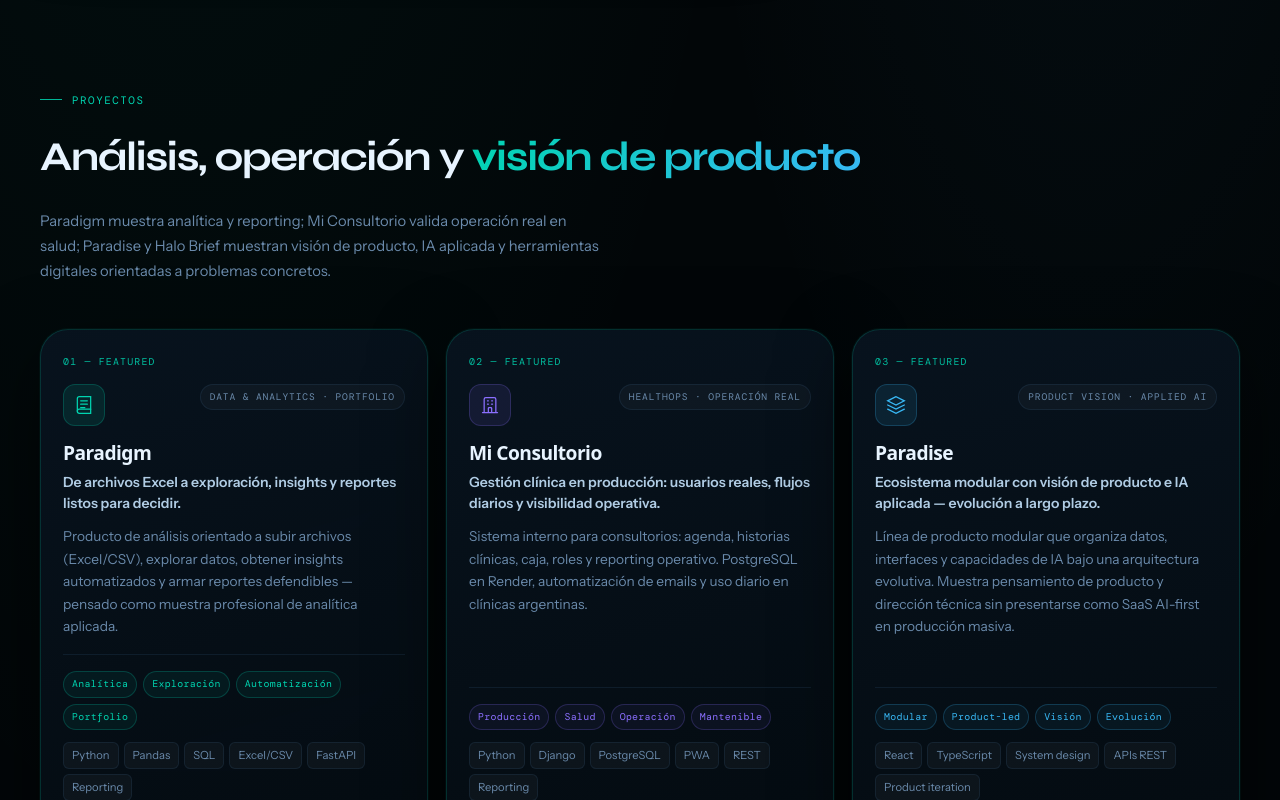
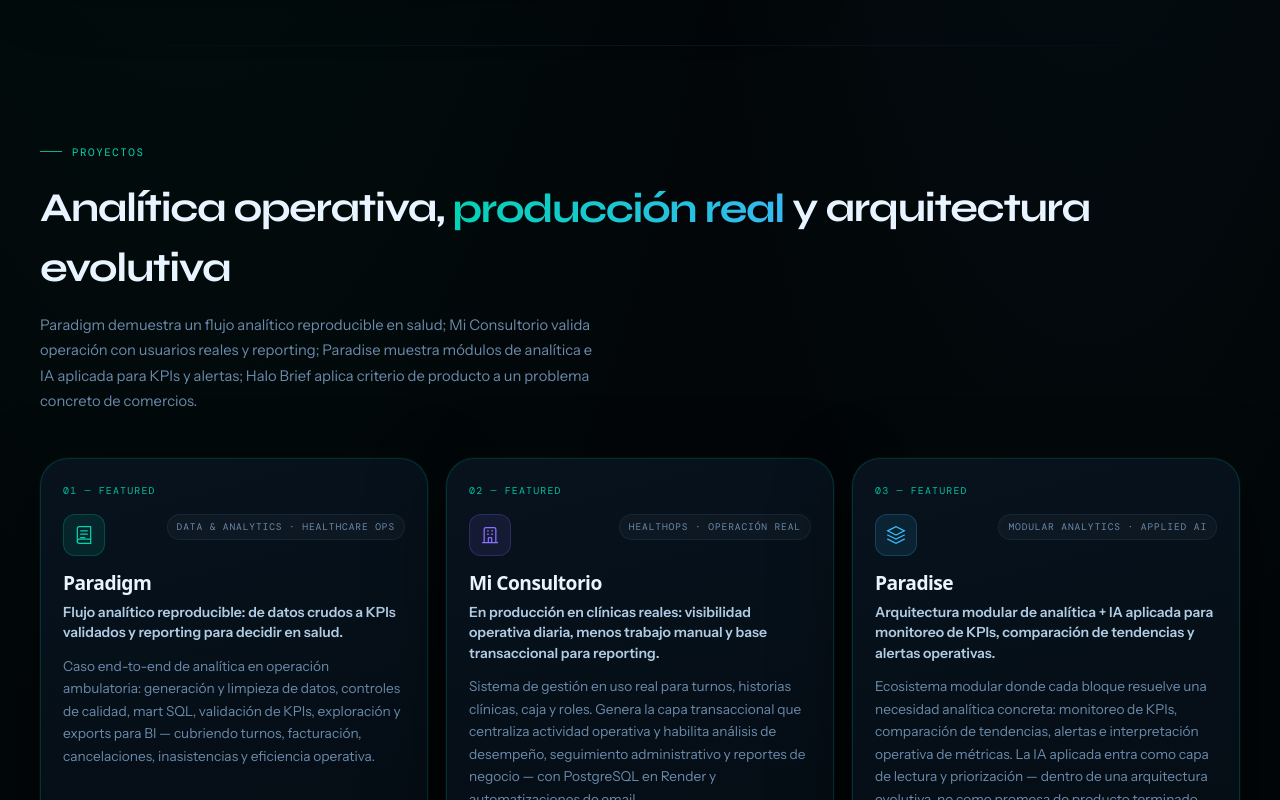
Before and after one commit to Agus-Delgado/Portfolio, a React (Vite) app: page / in a window 1280 px wide. Shown: the part 940-1740 px from the top of the page. Built offline with nearby package versions, Linux system fonts and the light colour scheme; a web font is replaced by a local one.

Commit message:
feat: improve positioning and align with CV
- Update Hero value proposition and rotating roles
- Refactor Projects descriptions (Paradigm, Mi Consultorio, Paradise)
- Update continuous learning section (IBM certificate completed)
- Minor styling improvements in Stack

```diff
--- a/src/components/Hero.jsx
+++ b/src/components/Hero.jsx
@@ -1,9 +1,9 @@
 import React, { useState, useEffect } from 'react'
 
 const roles = [
-  'reportes y tableros accionables',
-  'automatización de procesos',
-  'análisis que reduce trabajo manual',
+  'KPIs y dashboards que la operación realmente usa',
+  'automatización que reduce trabajo manual en salud',
+  'análisis que genera visibilidad y decisiones claras',
 ]
 
 const longestRole = roles.reduce((a, b) => (a.length >= b.length ? a : b), roles[0])
@@ -13,7 +13,7 @@ const ROTATE_MS = 4000
 const metrics = [
   { value: '3+', label: 'Años en operación', sub: 'salud y procesos reales' },
   { value: 'SQL · Python', label: 'Stack diario', sub: 'Power BI · Excel' },
-  { value: 'Producción', label: 'Enfoque', sub: 'usuarios y datos reales' },
+  { value: 'BI · KPIs', label: 'Especialidad', sub: 'reporting y automatización' },
   { value: 'Buenos Aires', label: 'Ubicación', sub: 'Argentina' },
 ]
 
@@ -103,7 +103,7 @@ export default function Hero() {
 
             <h1 className="hero-headline">
               <span className="hero-headline-lead">
-                Transformo datos y procesos en
+                Convierto datos de operación en
               </span>
               <span className="typewriter-wrap" aria-live="polite">
                 <span className="typewriter-sizer" aria-hidden>
@@ -115,15 +115,16 @@ export default function Hero() {
                 </span>
               </span>
               <span className="hero-headline-lead hero-headline-trail">
-                para decisiones más claras en el día a día.
+                visibilidad accionable y decisiones claras, con trazabilidad real en salud.
               </span>
             </h1>
 
             <p className="hero-subtitle">
-              Analizo datos, construyo reportes y automatizo tareas repetitivas con{' '}
-              <em>SQL, Python y Power BI</em>. La IA aplicada entra cuando acelera el análisis o
-              reduce trabajo manual — con experiencia en <em>salud y operación real</em>, donde los
-              datos son imperfectos y las decisiones importan.
+              Diseño KPIs, tableros y pipelines de reporting con{' '}
+              <em>SQL, Python y Power BI</em>, convirtiendo datos imperfectos de operaciones reales
+              — especialmente <em>salud</em> — en visibilidad accionable. Uso{' '}
+              <em>IA aplicada</em> cuando acelera el análisis o automatiza seguimiento recurrente,
+              no como reemplazo del criterio analítico.
             </p>
 
             <div className="hero-actions">
--- a/src/components/Projects.jsx
+++ b/src/components/Projects.jsx
@@ -5,29 +5,30 @@ const featuredProjects = [
   {
     id: 'paradigm',
     rank: '01 — Featured',
-    label: 'Data & Analytics · Portfolio',
+    label: 'Data & Analytics · Healthcare Ops',
     title: 'Paradigm',
-    tagline: 'De archivos Excel a exploración, insights y reportes listos para decidir.',
+    tagline:
+      'Flujo analítico reproducible: de datos crudos a KPIs validados y reporting para decidir en salud.',
     description:
-      'Producto de análisis orientado a subir archivos (Excel/CSV), explorar datos, obtener insights automatizados y armar reportes defendibles — pensado como muestra profesional de analítica aplicada.',
+      'Caso end-to-end de analítica en operación ambulatoria: generación y limpieza de datos, controles de calidad, mart SQL, validación de KPIs, exploración y exports para BI — cubriendo turnos, facturación, cancelaciones, inasistencias y eficiencia operativa.',
     problem:
-      'Muchos equipos trabajan con planillas dispersas y poco tiempo para explorar patrones, limpiar datos y traducir hallazgos en decisiones claras.',
-    role: 'Diseño y desarrollo end-to-end: carga de archivos, limpieza y exploración, lógica de insights, interfaz usable y documentación del caso para portfolio.',
+      'En operaciones de salud, los datos viven en planillas y procesos manuales; sin un workflow reproducible, los KPIs no son confiables ni llegan a tiempo a quien decide.',
+    role: 'Diseño del flujo completo: generación/síntesis de datos, ETL y mart SQL, definición y validación de KPIs, exploración, exports para Power BI/Tableau e insights automatizados con trazabilidad.',
     impact:
-      'Demuestra capacidad de análisis estructurado, storytelling con datos y entrega de un producto analítico que un reclutador o cliente puede probar.',
+      'Demuestra cómo estructurar analítica operativa en salud: pipeline reproducible, métricas defendibles y reporting orientado a decisiones — no solo exploración ad hoc.',
     impactHighlight:
-      'Impacto: análisis de datos, exploración asistida y reporting en un producto portfolio-ready.',
+      'Impacto: workflow analítico reproducible que convierte datos operativos en decision-support reporting.',
     highlights: [
-      'Carga Excel/CSV',
-      'Exploración de datos',
-      'Insights automatizados',
-      'Reporting accionable',
+      'Flujo end-to-end reproducible',
+      'Mart SQL y validación de KPIs',
+      'Healthcare operations',
+      'Decision-support reporting',
     ],
-    artifacts: ['Flujo de upload', 'Exploración interactiva', 'Reportes exportables', 'README de proyecto'],
+    artifacts: ['Pipeline ETL documentado', 'Mart SQL', 'Exports BI', 'Caso de estudio no-show'],
     accent: 'emerald',
     accentColor: '#00d4b0',
-    stack: ['Python', 'Pandas', 'SQL', 'Excel/CSV', 'FastAPI', 'Reporting'],
-    signals: ['Analítica', 'Exploración', 'Automatización', 'Portfolio'],
+    stack: ['Python', 'SQL', 'Power BI', 'Tableau', 'scikit-learn', 'Databricks', 'Git'],
+    signals: ['Analítica reproducible', 'KPIs', 'Healthcare ops', 'BI'],
     icon: (
       <svg width="20" height="20" viewBox="0 0 24 24" fill="none" stroke="currentColor" strokeWidth="1.5" strokeLinecap="round">
         <path d="M4 19.5A2.5 2.5 0 016.5 17H20" />
@@ -42,27 +43,29 @@ const featuredProjects = [
     rank: '02 — Featured',
     label: 'HealthOps · Operación real',
     title: 'Mi Consultorio',
-    tagline: 'Gestión clínica en producción: usuarios reales, flujos diarios y visibilidad operativa.',
+    tagline:
+      'En producción en clínicas reales: visibilidad operativa diaria, menos trabajo manual y base transaccional para reporting.',
     description:
-      'Sistema interno para consultorios: agenda, historias clínicas, caja, roles y reporting operativo. PostgreSQL en Render, automatización de emails y uso diario en clínicas argentinas.',
+      'Sistema de gestión en uso real para turnos, historias clínicas, caja y roles. Genera la capa transaccional que centraliza actividad operativa y habilita análisis de desempeño, seguimiento administrativo y reportes de negocio — con PostgreSQL en Render y automatizaciones de email.',
     problem:
-      'La operación clínica depende de procesos manuales donde errores en agenda, caja o historias impactan directamente a pacientes y al equipo.',
-    role: 'Desarrollo full-stack, modelado de datos, permisos, automatizaciones, despliegue y mejoras continuas según feedback de usuarios reales.',
+      'Sin un sistema unificado, la operación clínica pierde trazabilidad: agenda, caja e historias se desincronizan y el reporting depende de trabajo manual repetitivo.',
+    role: 'Desarrollo full-stack y modelado de datos orientado a operación: permisos, flujos clínicos/administrativos, automatizaciones, despliegue y mejoras iterativas con feedback de clínicas en producción.',
     impact:
-      'Valida experiencia con datos imperfectos, restricciones operativas y software mantenible — no solo análisis en notebook.',
+      'Valida experiencia traduciendo necesidades operativas en datos estructurados, visibilidad diaria y menos carga manual — el puente entre operación de salud y analítica/BI.',
     impactHighlight:
-      'Impacto: operación clínica digitalizada con reporting y visibilidad de procesos reales.',
+      'Impacto: plataforma en producción que reduce seguimiento manual y habilita reporting de performance sobre datos transaccionales reales.',
     highlights: [
-      'Usuarios reales',
-      'Agenda e historias clínicas',
-      'Caja y reporting',
-      'Automatización operativa',
+      'En producción',
+      'Clínicas reales',
+      'Capa transaccional para BI',
+      'Visibilidad operativa diaria',
+      'Automatización de seguimiento',
     ],
     artifacts: ['PWA operativa', 'Base PostgreSQL', 'Roles y permisos', 'Deploy en Render'],
     accent: 'violet',
     accentColor: '#8b6fff',
     stack: ['Python', 'Django', 'PostgreSQL', 'PWA', 'REST', 'Reporting'],
-    signals: ['Producción', 'Salud', 'Operación', 'Mantenible'],
+    signals: ['Producción', 'Healthcare ops', 'Reporting', 'Automatización'],
     icon: (
       <svg width="20" height="20" viewBox="0 0 24 24" fill="none" stroke="currentColor" strokeWidth="1.5" strokeLinecap="round">
         <path d="M19 21V5a2 2 0 00-2-2H7a2 2 0 00-2 2v16m14 0h2m-2 0h-5m-9 0H3m2 0h5M9 7h1m-1 4h1m4-4h1m-1 4h1m-5 10v-5a1 1 0 011-1h2a1 1 0 011 1v5m-4 0h4" />
@@ -73,29 +76,30 @@ const featuredProjects = [
   {
     id: 'paradise',
     rank: '03 — Featured',
-    label: 'Product vision · Applied AI',
+    label: 'Modular Analytics · Applied AI',
     title: 'Paradise',
-    tagline: 'Ecosistema modular con visión de producto e IA aplicada — evolución a largo plazo.',
+    tagline:
+      'Arquitectura modular de analítica + IA aplicada para monitoreo de KPIs, comparación de tendencias y alertas operativas.',
     description:
-      'Línea de producto modular que organiza datos, interfaces y capacidades de IA bajo una arquitectura evolutiva. Muestra pensamiento de producto y dirección técnica sin presentarse como SaaS AI-first en producción masiva.',
+      'Ecosistema modular donde cada bloque resuelve una necesidad analítica concreta: monitoreo de KPIs, comparación de tendencias, alertas e interpretación operativa de métricas. La IA aplicada entra como capa de lectura y priorización — dentro de una arquitectura evolutiva, no como promesa de producto terminado.',
     problem:
-      'Ideas amplias de producto con IA suelen fragmentarse en demos sueltas difíciles de mantener y explicar a equipos o inversores.',
-    role: 'Diseño de arquitectura por módulos, definición de límites, UX de producto y roadmap de evolución iterativa.',
+      'Equipos operativos necesitan monitoreo y alertas sobre KPIs, pero muchas soluciones mezclan analítica, UI e IA en demos aisladas difíciles de escalar o mantener.',
+    role: 'Diseño de módulos analíticos (KPI monitoring, trend comparison, alerting), límites entre capas de datos/UI/IA y evolución iterativa del sistema.',
     impact:
-      'Comunica visión de producto, modularidad y criterio para escalar ideas — con IA aplicada como capa, no como identidad única del perfil.',
+      'Comunica criterio de arquitectura analítica modular y aplicación progresiva de IA — alineado a un perfil DA/BI que piensa en sistemas evolutivos, no en pitch de SaaS.',
     impactHighlight:
-      'Impacto: ecosistema modular con visión de IA aplicada integrada de forma progresiva.',
+      'Impacto: diseño de módulos analíticos reutilizables para monitoreo, tendencias y alertas operativas.',
     highlights: [
-      'Arquitectura modular',
-      'Visión de producto',
-      'IA aplicada progresiva',
-      'Evolución iterativa',
+      'Monitoreo de KPIs',
+      'Comparación de tendencias',
+      'Alertas operativas',
+      'Arquitectura modular evolutiva',
     ],
-    artifacts: ['Landing y narrativa', 'Módulos verticales', 'Convenciones de sistema', 'Iteración con Git'],
+    artifacts: ['Módulos KPI/trends/alerts', 'Convenciones de capas', 'Prototipos analíticos', 'Iteración con Git'],
     accent: 'sky',
     accentColor: '#38b8f5',
-    stack: ['React', 'TypeScript', 'System design', 'APIs REST', 'Product iteration'],
-    signals: ['Modular', 'Product-led', 'Visión', 'Evolución'],
+    stack: ['TypeScript', 'React', 'Python', 'SQL', 'Cloudflare', 'Git'],
+    signals: ['Analítica modular', 'KPIs', 'IA aplicada', 'Arquitectura'],
     icon: (
       <svg width="20" height="20" viewBox="0 0 24 24" fill="none" stroke="currentColor" strokeWidth="1.5" strokeLinecap="round">
         <path d="M12 2L2 7l10 5 10-5-10-5zM2 17l10 5 10-5M2 12l10 5 10-5" />
@@ -219,12 +223,14 @@ export default function Projects() {
       <div className="projects-header section-head fade-in">
         <span className="section-label">Proyectos</span>
         <h2 className="display-lg">
-          Análisis, operación y <span className="grad-text-emerald">visión de producto</span>
+          Analítica operativa, <span className="grad-text-emerald">producción real</span> y
+          arquitectura evolutiva
         </h2>
         <p className="prose-muted lead-tight">
-          Paradigm muestra analítica y reporting; Mi Consultorio valida operación real en salud;
-          Paradise y Halo Brief muestran visión de producto, IA aplicada y herramientas digitales
-          orientadas a problemas concretos.
+          Paradigm demuestra un flujo analítico reproducible en salud; Mi Consultorio valida
+          operación con usuarios reales y reporting; Paradise muestra módulos de analítica e IA
+          aplicada para KPIs y alertas; Halo Brief aplica criterio de producto a un problema
+          concreto de comercios.
         </p>
       </div>
 
```
Also changed, not shown: src/components/Stack.jsx (+5 -3 lines), src/styles.css (+40 -8 lines).
